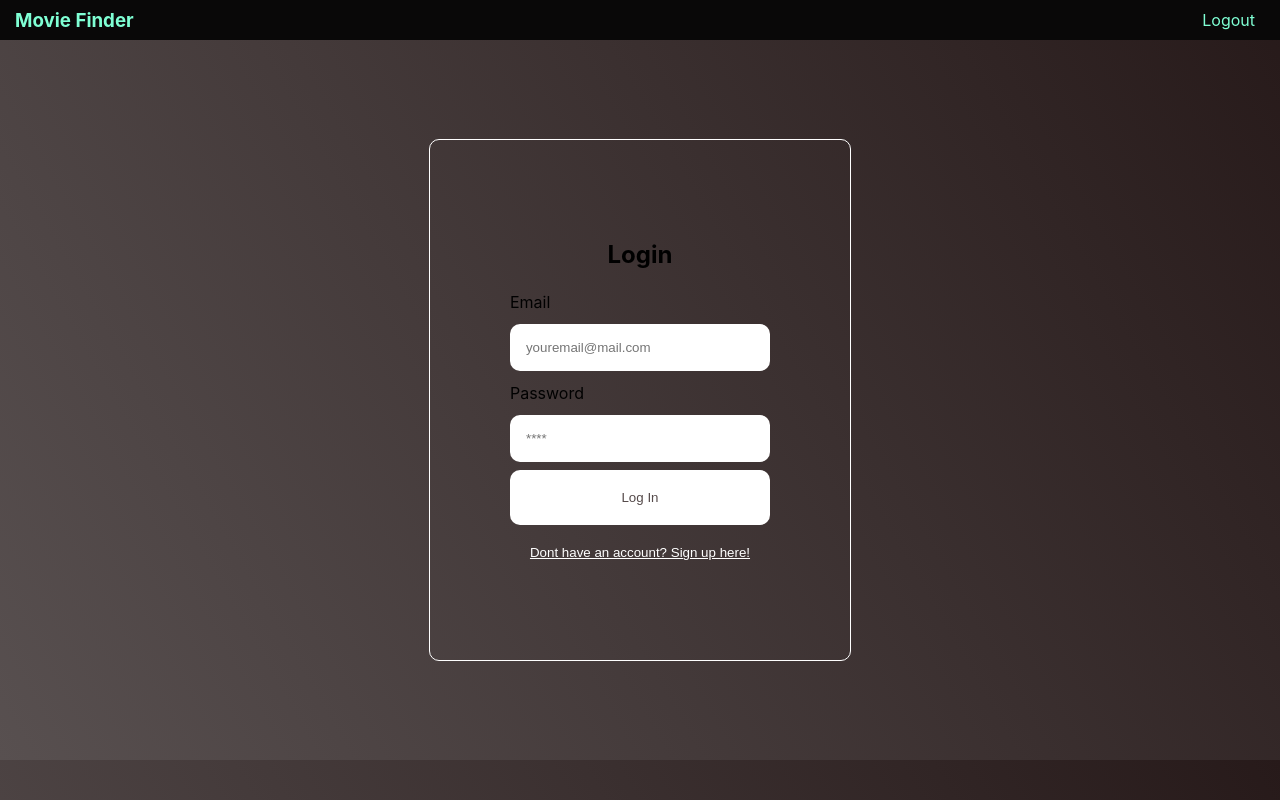
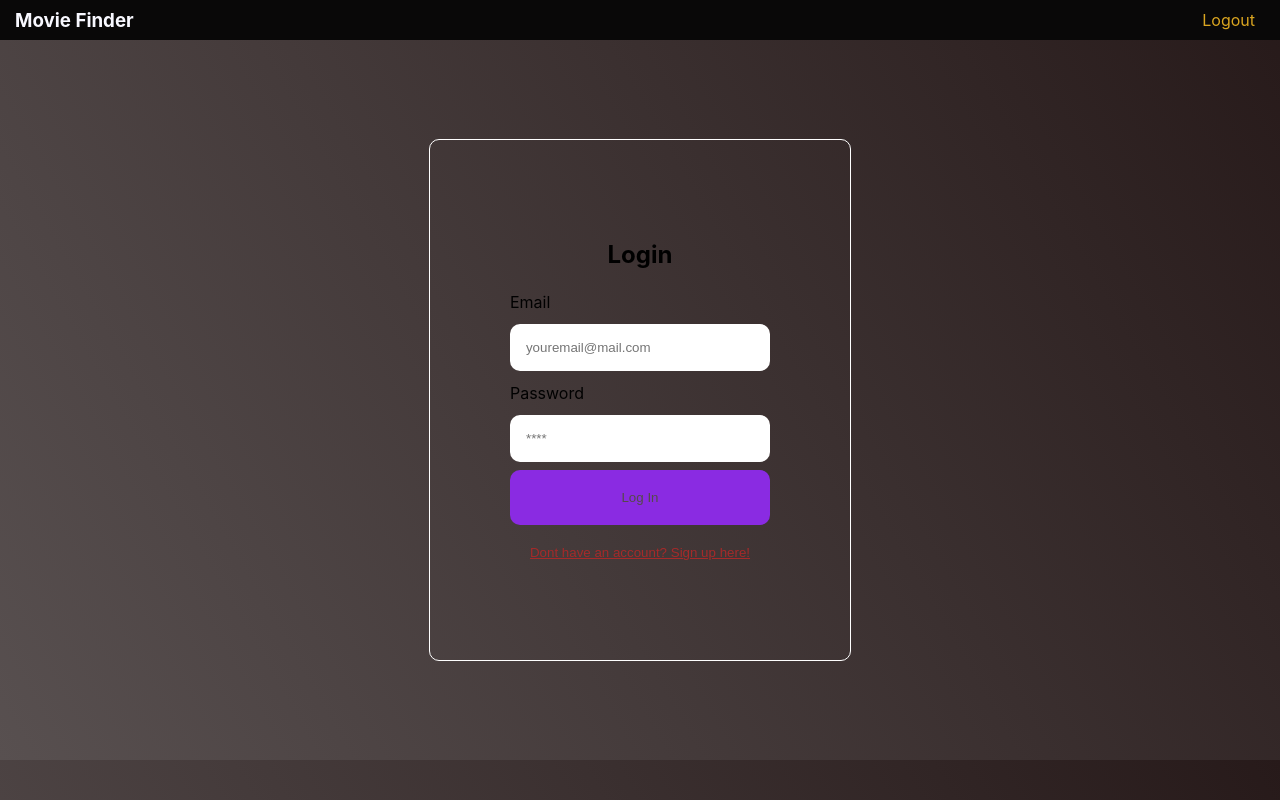
Before and after one commit to regular-meet-8/movie-finder, a React app: page / in a window 1280 px wide. Built offline with nearby package versions, Linux system fonts and the light colour scheme.

Commit message:
page model

```diff
--- a/src/app/movies/movie.css
+++ b/src/app/movies/movie.css
@@ -27,7 +27,7 @@
     border-radius: 10px;
     display: flex;
     flex-direction: column;
-    background-color: #8b7f7f;
+    background-color: blue;
     margin: 0.5rem;
     width: 200px;
 }
--- a/src/app/navbar/navbar.css
+++ b/src/app/navbar/navbar.css
@@ -8,12 +8,12 @@ nav {
 
 nav > a {
     padding: 10px;
-    color: aquamarine;
+    color: goldenrod;
     text-decoration: none;
     margin-right: 15px;
 }
 
 nav > h3 {
-    color: aquamarine;
+    color: ghostwhite;
     margin-left: 15px;
 }
--- a/src/app/register/register.css
+++ b/src/app/register/register.css
@@ -32,7 +32,7 @@ input {
 
 button {
     border: none;
-    background-color: #fff;
+    background-color: blueviolet;
     padding: 20px;
     border-radius: 10px;
     cursor: pointer;
@@ -41,7 +41,7 @@ button {
 
 .toggle-btn {
     background: none;
-    color: #fff;
+    color: brown;
     text-decoration: underline;
 }
 
```
